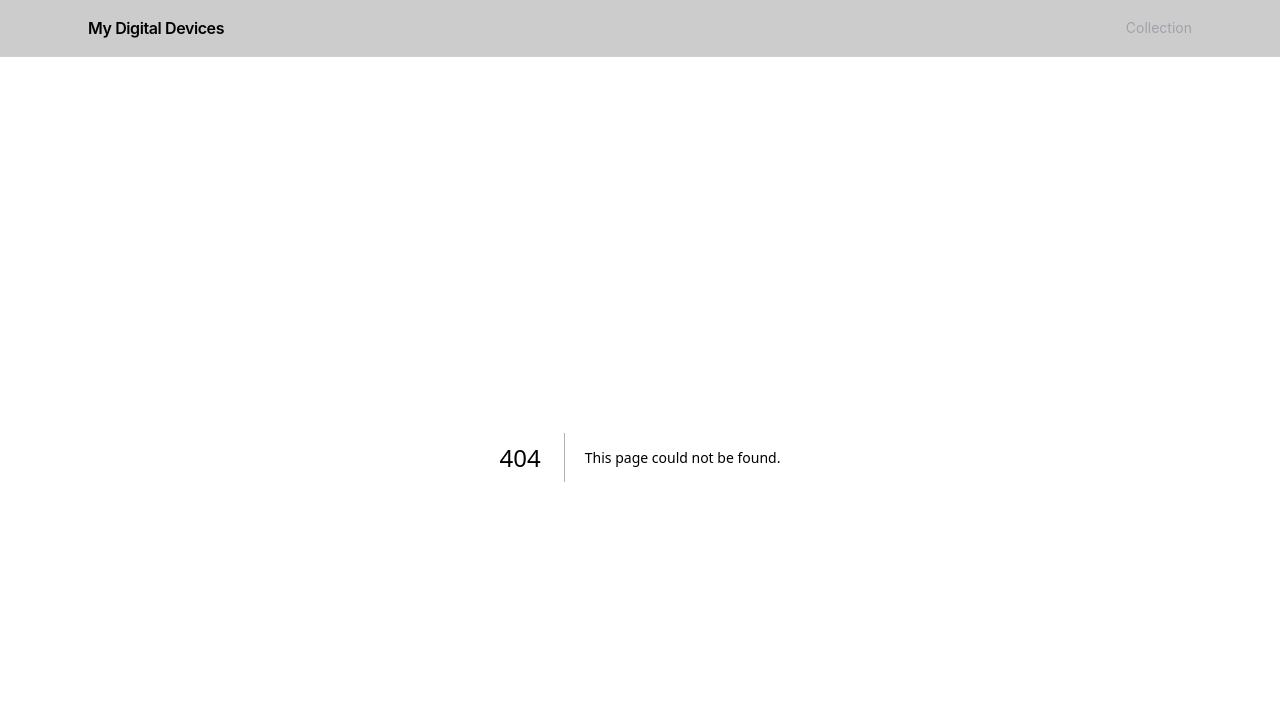
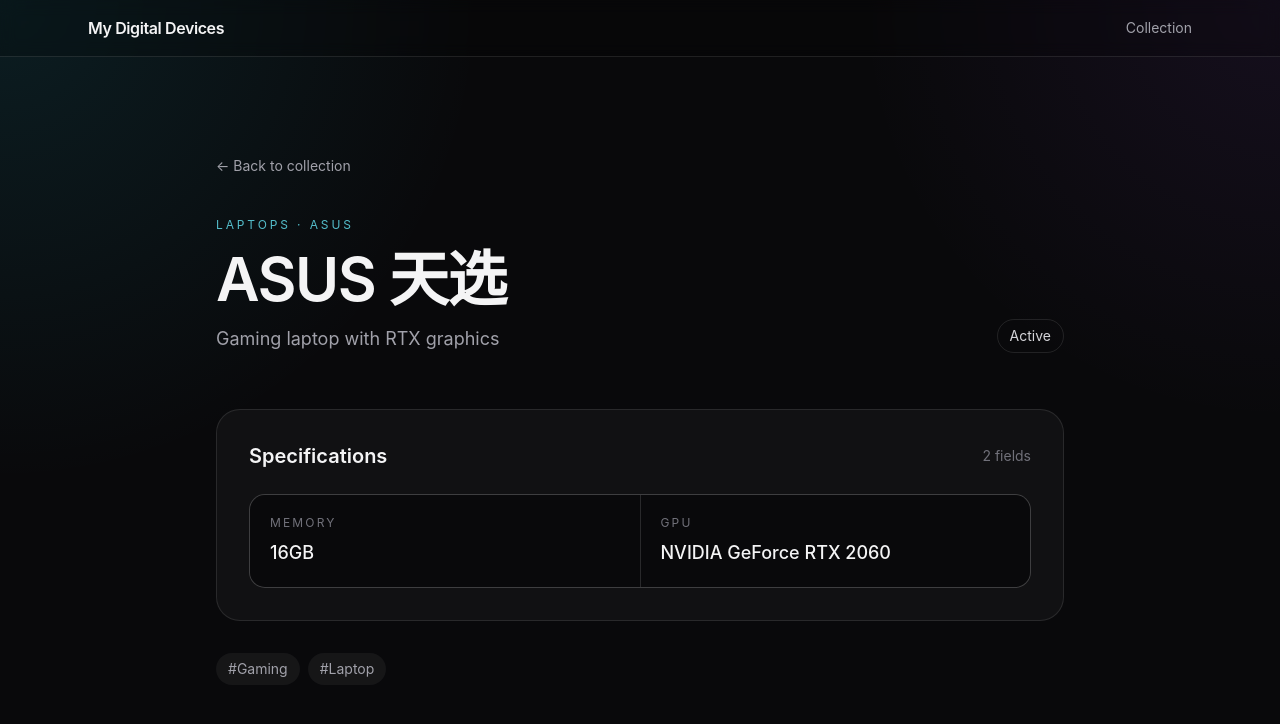
Before and after one commit to libinpg/mydigitaldevices, a Next.js app: page /devices/asus-tuf-rtx2060 in a window 1280 px wide. Before the commit this address had no page. Shown: the top 724 px of the page. Built offline with nearby package versions, Linux system fonts and the light colour scheme.

Commit message:
feat: add device detail pages

```diff
--- /dev/null
+++ b/app/devices/[id]/page.tsx
@@ -0,0 +1,65 @@
+import Link from "next/link";
+import { notFound } from "next/navigation";
+import { categoryLabels, devices } from "@/data/devices";
+
+export function generateStaticParams() {
+  return devices.map((device) => ({ id: device.id }));
+}
+
+export default function DeviceDetailPage({ params }: { params: { id: string } }) {
+  const device = devices.find((item) => item.id === params.id);
+  if (!device) notFound();
+
+  return (
+    <main className="mx-auto max-w-4xl px-6 py-16 sm:py-24">
+      <Link href="/" className="text-sm text-zinc-400 transition hover:text-white">
+        ← Back to collection
+      </Link>
+
+      <section className="mt-10">
+        <p className="text-xs uppercase tracking-[0.24em] text-cyan-300/80">
+          {categoryLabels[device.category]} · {device.brand}
+        </p>
+        <div className="mt-4 flex flex-col gap-4 sm:flex-row sm:items-end sm:justify-between">
+          <div>
+            <h1 className="text-4xl font-semibold tracking-tight sm:text-6xl">{device.name}</h1>
+            <p className="mt-4 max-w-2xl text-lg leading-7 text-zinc-400">{device.summary}</p>
+          </div>
+          <span className="w-fit rounded-full border border-white/10 px-3 py-1.5 text-sm capitalize text-zinc-300">
+            {device.status}
+          </span>
+        </div>
+      </section>
+
+      <section className="mt-14 rounded-3xl border border-white/10 bg-white/[0.035] p-6 sm:p-8">
+        <div className="mb-6 flex items-center justify-between">
+          <h2 className="text-xl font-semibold">Specifications</h2>
+          <span className="text-sm text-zinc-500">{device.specs.length} fields</span>
+        </div>
+
+        {device.specs.length > 0 ? (
+          <div className="grid gap-px overflow-hidden rounded-2xl border border-white/10 bg-white/10 sm:grid-cols-2">
+            {device.specs.map((spec) => (
+              <div key={spec.label} className="bg-zinc-950 p-5">
+                <p className="text-xs uppercase tracking-[0.18em] text-zinc-500">{spec.label}</p>
+                <p className="mt-2 text-lg font-medium text-zinc-100">{spec.value}</p>
+              </div>
+            ))}
+          </div>
+        ) : (
+          <p className="rounded-2xl border border-dashed border-white/10 p-6 text-sm leading-6 text-zinc-500">
+            Detailed specifications have not been added yet. This device is ready for more information such as purchase date, price, serial number, ports and personal notes.
+          </p>
+        )}
+      </section>
+
+      {device.tags && device.tags.length > 0 && (
+        <section className="mt-8 flex flex-wrap gap-2">
+          {device.tags.map((tag) => (
+            <span key={tag} className="rounded-full bg-white/5 px-3 py-1.5 text-sm text-zinc-400">#{tag}</span>
+          ))}
+        </section>
+      )}
+    </main>
+  );
+}
```
